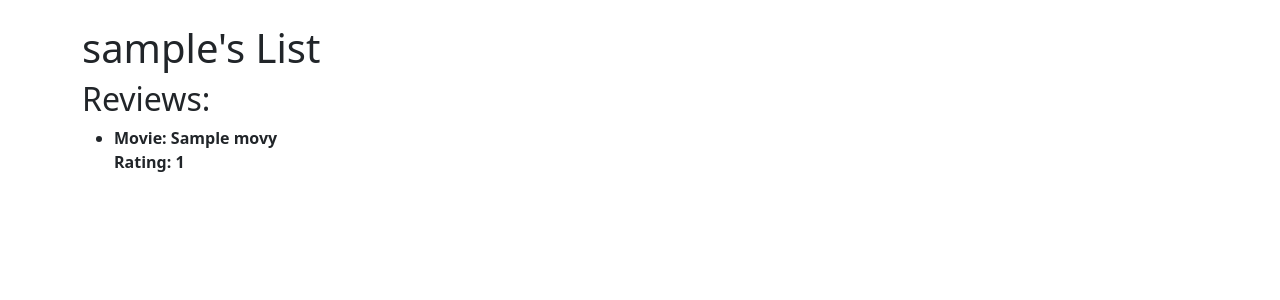
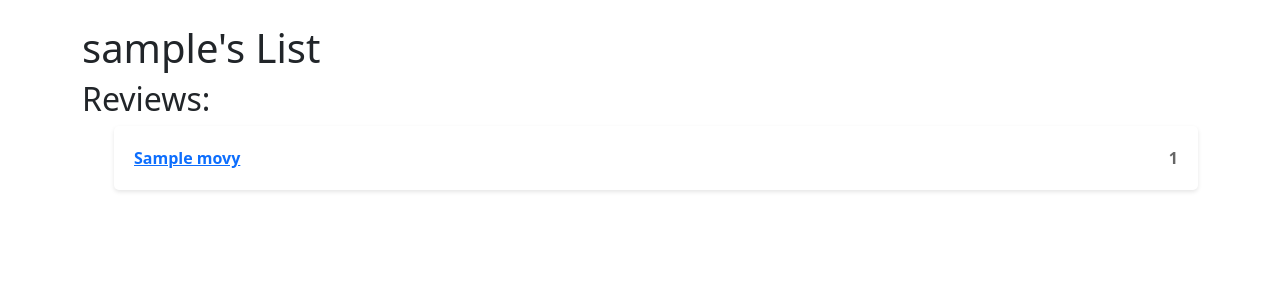
Before and after one commit to XavierPereira2003/MiniProject-21AM605, a Django app: page /users/reviewMovie/1/ in a window 1280 px wide. Shown: the part 56-356 px from the top of the page. Run offline with Django 5.2, Linux system fonts and the light colour scheme; tables that the repository leaves empty hold one stand-in row (values such as "Sample post"); parts of the project's set-up code (start-up, migrations or seed data) failed here and were passed over; some libraries are stand-ins or nearby versions.

Commit message:
The review page
Updated review page, i.e, review now works

Updated review

```diff
--- a/MyFilmFolio/templates/reviews.html
+++ b/MyFilmFolio/templates/reviews.html
@@ -4,7 +4,41 @@
 
 {% block style %}
 <!--Style Sheet-->
+<style>
+    /* Style for the list container */
+    ul {
+        list-style-type: none;
+        padding: 0;
+        margin: 0;
+    }
 
+    /* Style for each list item */
+    li {
+        padding: 20px;
+        margin-bottom: 10px;
+        border-radius: 5px;
+        box-shadow: 0 2px 4px rgba(0, 0, 0, 0.1);
+        display: flex;
+        justify-content: space-between;
+    }
+
+    /* Style for movie title */
+    .movie-title {
+        font-weight: bold;
+        margin-right: 20px;
+    }
+
+    /* Style for review score */
+    .review-score {
+        font-weight: bold;
+        color: #666;
+    }
+
+    /* Alternating list item styles */
+    li:nth-child(even) {
+        background-color: #f5f5f5;
+    }
+</style>
 {% endblock%}
 {%block content%}
 <h1> {{ username }}'s List</h1>
@@ -12,8 +46,9 @@
     <ul>
         {% for review in reviews %}
             <li>
-                <strong>Movie: {{ review.movie.title }}</strong><br>
-                <strong>Rating: {{ review.review }}</strong><br>
+                <span class="movie-title"><a href="{% url 'movies:movie_detail' review.movie.movie_id %}">{{ review.movie.title }}</a></span>
+                <span class="review-score">{{ review.review }}</span>
             </li>
         {% endfor %}
+    </ul>
 {% endblock%}
--- a/MyFilmFolio/users/models.py
+++ b/MyFilmFolio/users/models.py
@@ -24,6 +24,7 @@ class Users(models.Model):
     def __str__(self) -> str:
         return self.user.username
 
+# The following two funtions are the part's t
 @receiver(post_save, sender=User)
 def create_user_profile(sender, instance, created, **kwargs):
     if created:
@@ -64,5 +65,5 @@ class movieReview(models.Model):
     movie = models.ForeignKey(Movies, on_delete=models.CASCADE)
     review=models.IntegerField(validators=[MaxValueValidator(10),MinValueValidator(1)],blank=True)
 
-    def __str__(self):
+    def __str__(self)->str:
         return slugify(f"{self.user.user.username}-{self.movie.title}")
```
